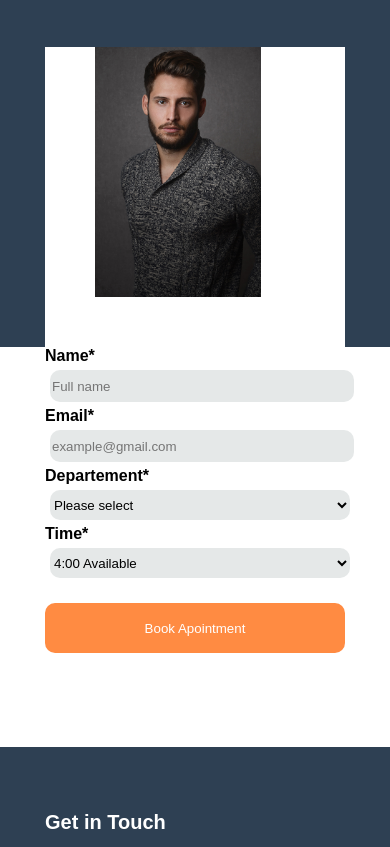
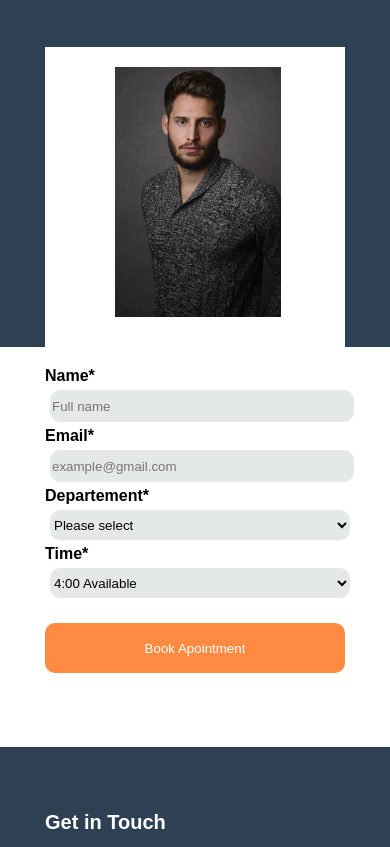
Before and after one commit to ZooM982/Exam-de-validation, a plain HTML site: page index.html in a window 390 px wide. Shown: the part 7394-8241 px from the top of the page. Drawn offline with Linux system fonts and the light colour scheme.

Commit message:
Update styles.css

```diff
--- a/styles.css
+++ b/styles.css
@@ -498,7 +498,8 @@ button{
 	}
 	.formulaire img{
 		height: 250px;
-		margin-left: 50px;
+		margin-left: 70px;
+		margin-top: 20px;
 	}
 	form{
 		width: 100%;
```
